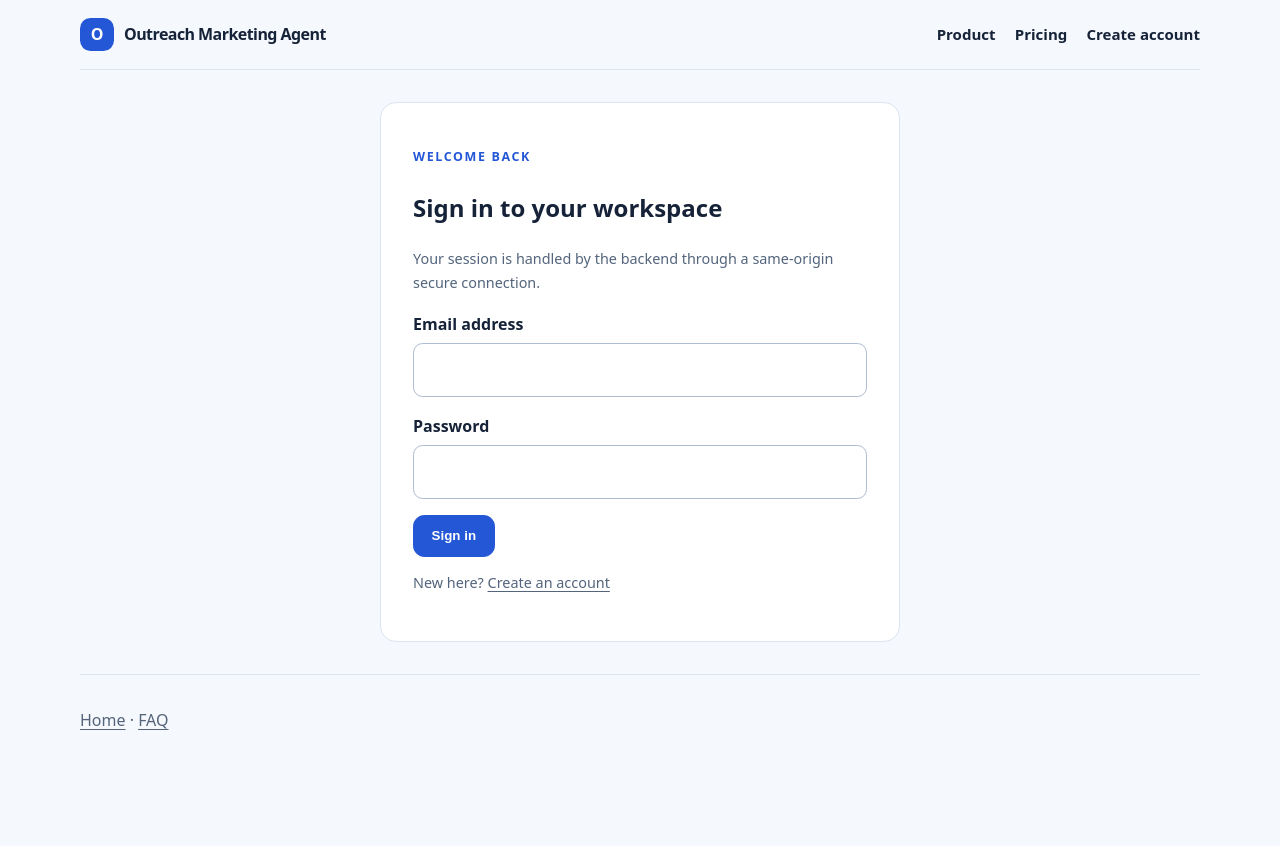
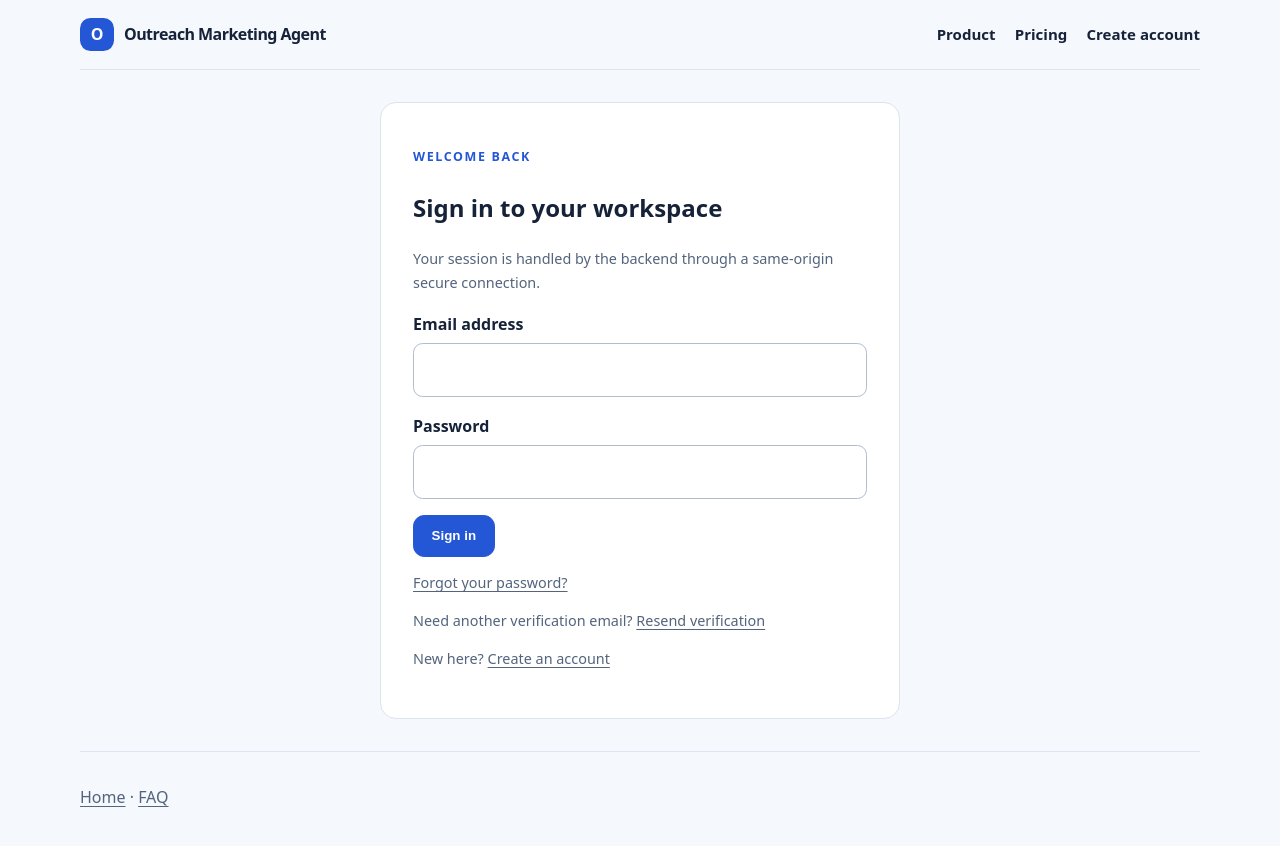
Before and after one commit to haseeb1984/Outreach-Marketing-Agent, a Next.js app in the folder frontend/: page /login in a window 1280 px wide. Shown: the top 846 px of the page. Before the commit the page ends 800 px from the top, so only its background shows below. Built offline with nearby package versions, Linux system fonts and the light colour scheme.

Commit message:
Add account recovery links to sign-in

```diff
--- a/frontend/app/login/page.tsx
+++ b/frontend/app/login/page.tsx
@@ -50,6 +50,8 @@ export default function LoginPage() {
       <div className="field"><label htmlFor="password">Password</label><input id="password" name="password" type="password" autoComplete="current-password" maxLength={1024} required value={password} onChange={event => setPassword(event.target.value)} /></div>
       <button className="button" type="submit" disabled={busy}>{busy ? "Signing in…" : "Sign in"}</button></form>
       {message && <p className="notice" role="alert">{message}</p>}
+      <p className="fine"><Link href="/forgot-password">Forgot your password?</Link></p>
+      <p className="fine">Need another verification email? <Link href="/resend-verification">Resend verification</Link></p>
       <p className="fine">New here? <Link href="/register">Create an account</Link></p></section></main>
     <footer className="wrap"><Link href="/">Home</Link> · <Link href="/faq">FAQ</Link></footer>
   </>;
```
